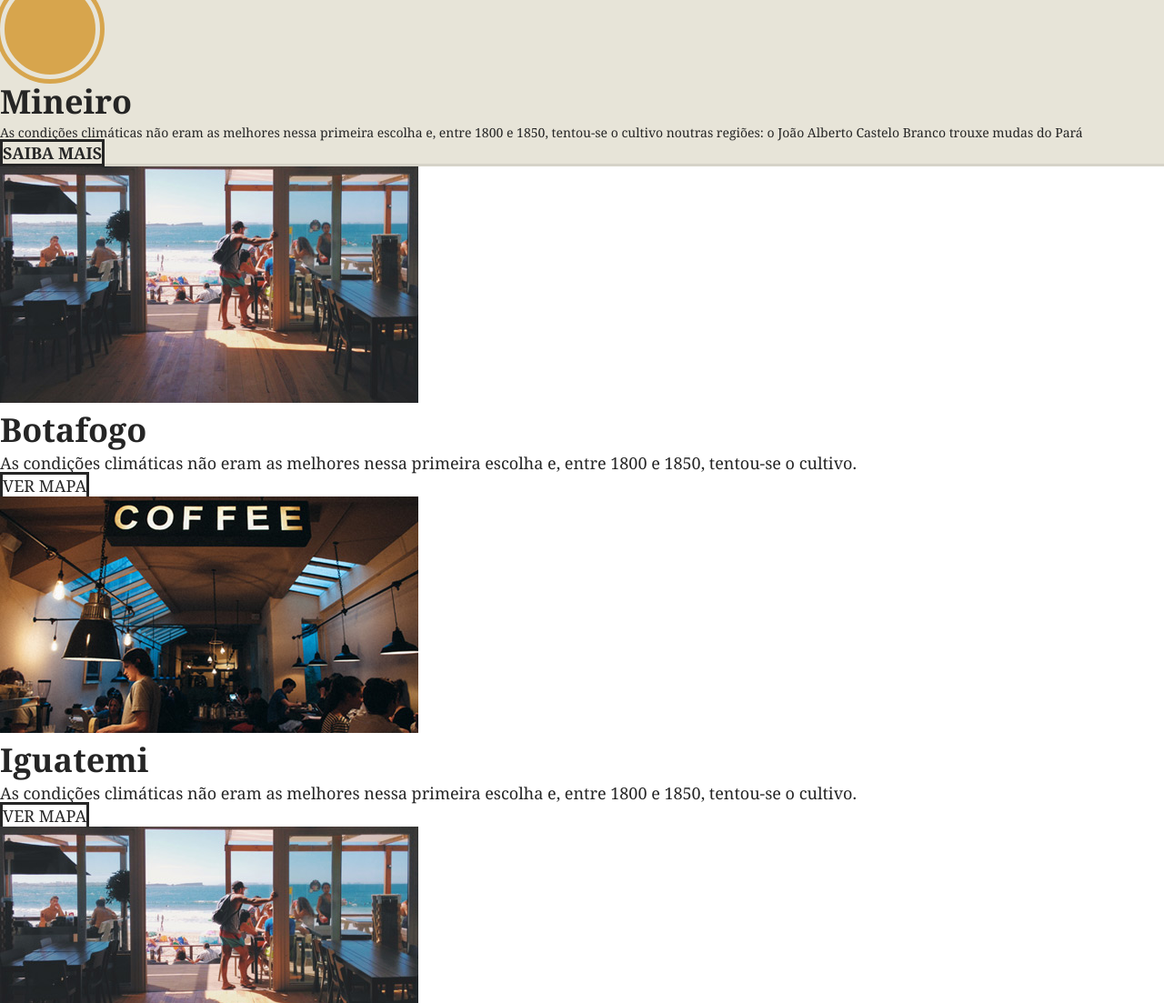
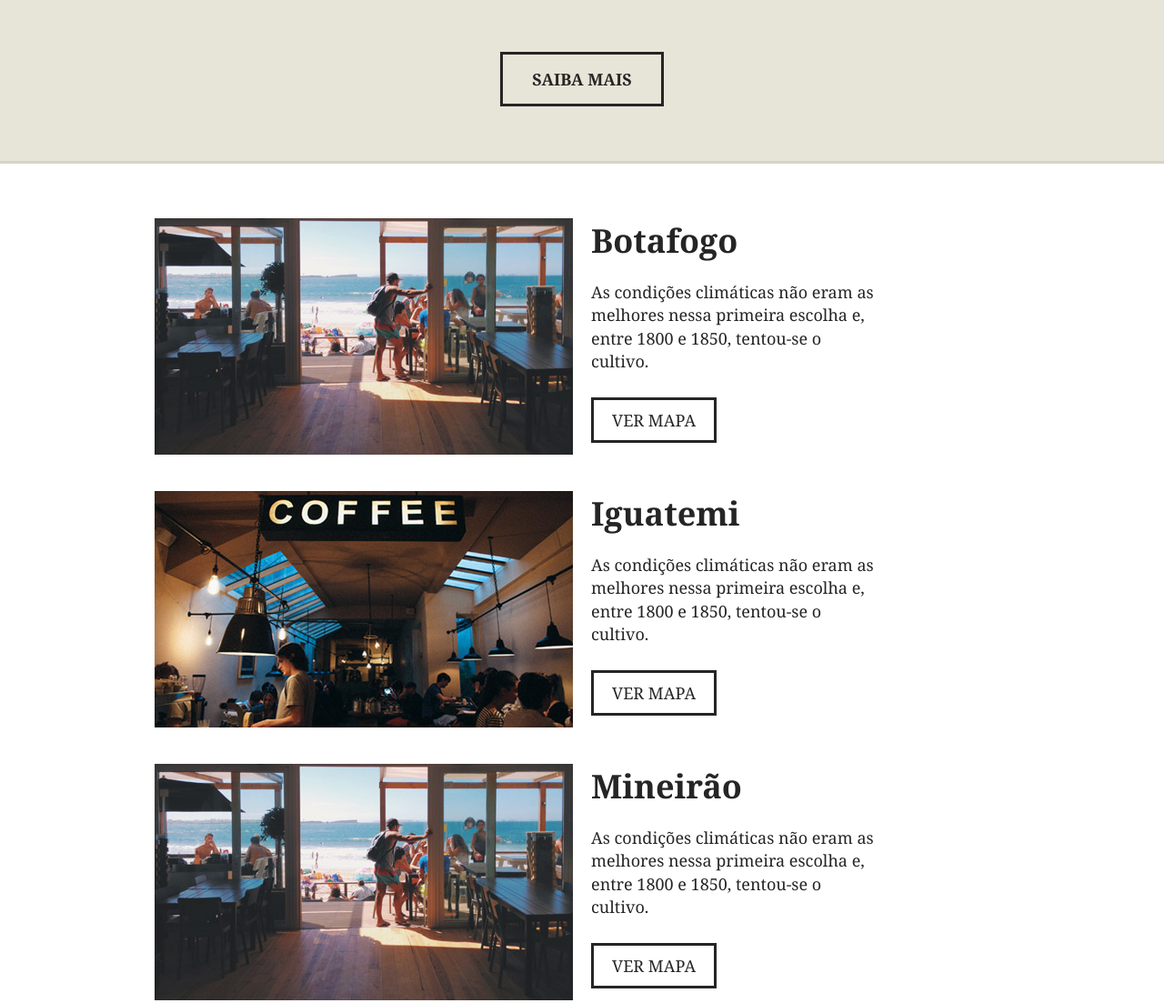
Before and after one commit to kaiofelipejs/css-avancado-origamid, a plain HTML site: page brafe-1-flexbox/index.html in a window 1280 px wide. Shown: the part 1604-2707 px from the top of the page at 91% size. Drawn offline with Linux system fonts and the light colour scheme.

Commit message:
add styles in 'produtos' and 'locais' using flexbox

```diff
--- a/brafe-1-flexbox/css/style.css
+++ b/brafe-1-flexbox/css/style.css
@@ -128,10 +128,18 @@ body {
 	background: #e7e4d8;
 	border-top: 3px solid #d6d3c8;
 	border-bottom: 3px solid #d6d3c8;
+	padding: 60px 0;
+}
+
+.produtos-item {
+	margin: 0 10px 40px 10px;
+	flex: 1;
 }
 
 .produtos-item h2 {
 	font-size: 2.25em;
+	text-align: center;
+	margin-bottom: 20px;
 }
 
 .produtos-item h2::before {
@@ -143,6 +151,7 @@ body {
 	border-radius: 50%;
 	border: 5px solid #e7e4d8;
 	box-shadow: 0 0 0 5px currentColor;
+	margin: 20px auto;
 }
 
 h2.produtos-paulista::before {
@@ -170,17 +179,42 @@ h2.produtos-mineiro::before {
 	font-size: 1.125em;
 	font-weight: bold;
 	text-transform: uppercase;
+	display: block;
+	width: 180px;
+	padding: 15px 0;
+	margin: 20px auto 0 auto;
 }
 
 /* Locais */
 
+.locais {
+	padding: 60px 0;
+}
+
+.locais-item {
+	margin-bottom: 40px;
+}
+
+.locais-img, .locais-info {
+	flex: 1;
+	margin: 0 10px;
+}
+
+.locais-img img {
+	display: block;
+	max-width: 100%;
+}
+
 .locais-item h2 {
 	font-size: 2.25em;
+	margin-bottom: 20px;
 }
 
 .locais-item p {
 	font-size: 1.125em;
 	line-height: 1.4em;
+	max-width: 320px;
+	margin-bottom: 40px;
 }
 
 .locais-item a {
@@ -189,6 +223,7 @@ h2.produtos-mineiro::before {
 	text-decoration: none;
 	border: 3px solid;
 	color: #252525;
+	padding: 10px 20px;
 }
 
 /* Assine */
--- a/brafe-1-flexbox/index.html
+++ b/brafe-1-flexbox/index.html
@@ -44,7 +44,7 @@ aente quente, mas também pode ser consumido gelado. Ele é um estimulante, por
 	</section>
 
 	<section class="produtos">
-		<div>
+		<div class="container">
 			<div class="produtos-item">
 				<h2 class="produtos-paulista">Paulista</h2>
 				<p>As condições climáticas não eram as melhores nessa primeira escolha e, entre 1800 e 1850, tentou-se o cultivo noutras regiões: o João Alberto Castelo Branco trouxe mudas do Pará</p>
@@ -62,27 +62,33 @@ aente quente, mas também pode ser consumido gelado. Ele é um estimulante, por
 	</section>
 
 	<section class="locais">
-		<div class="locais-item">
-			<img src="img/botafogo.jpg" alt="Brafé unidade Botafogo">
-			<div>
+		<div class="locais-item container">
+			<div class="locais-img">
+				<img src="img/botafogo.jpg" alt="Brafé unidade Botafogo">
+			</div>
+			<div class="locais-info">
 				<h2>Botafogo</h2>
 				<p>As condições climáticas não eram as melhores nessa primeira escolha e, entre 1800 e 1850, tentou-se o cultivo.</p>
 				<a href="#">Ver Mapa</a>
-			</div>
+			</div c>
 		</div>
 
-		<div class="locais-item">
-			<img src="img/iguatemi.jpg" alt="Brafé unidade Iguatemi">
-			<div>
+		<div class="locais-item container">
+			<div class="locais-img">
+				<img src="img/iguatemi.jpg" alt="Brafé unidade Iguatemi">
+			</div>
+			<div class="locais-info">
 				<h2>Iguatemi</h2>
 				<p>As condições climáticas não eram as melhores nessa primeira escolha e, entre 1800 e 1850, tentou-se o cultivo.</p>
 				<a href="#">Ver Mapa</a>
 			</div>
 		</div>
 
-		<div class="locais-item">
-			<img src="img/botafogo.jpg" alt="Brafé unidade Mineirão">
-			<div>
+		<div class="locais-item container">
+			<div class="locais-img">
+				<img src="img/botafogo.jpg" alt="Brafé unidade Mineirão">
+			</div>
+			<div class="locais-info">
 				<h2>Mineirão</h2>
 				<p>As condições climáticas não eram as melhores nessa primeira escolha e, entre 1800 e 1850, tentou-se o cultivo.</p>
 				<a href="#">Ver Mapa</a>
```
